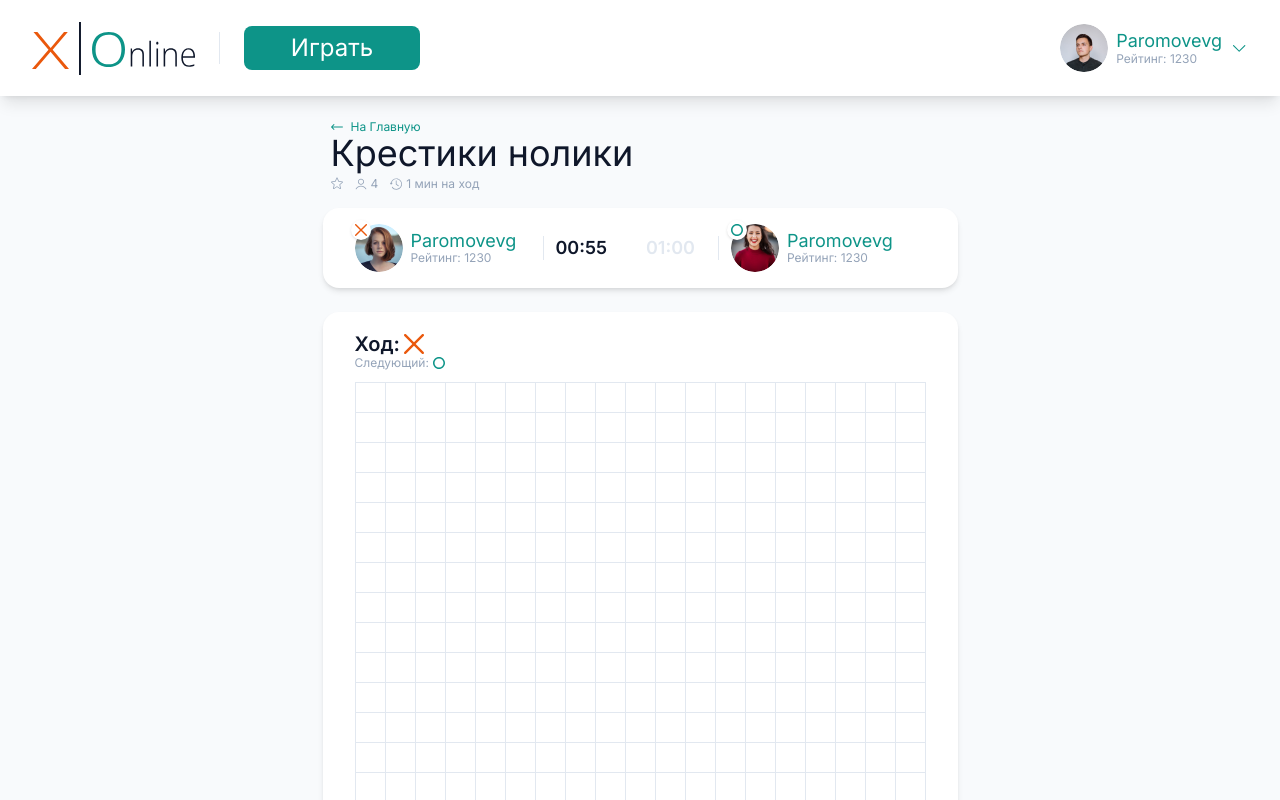
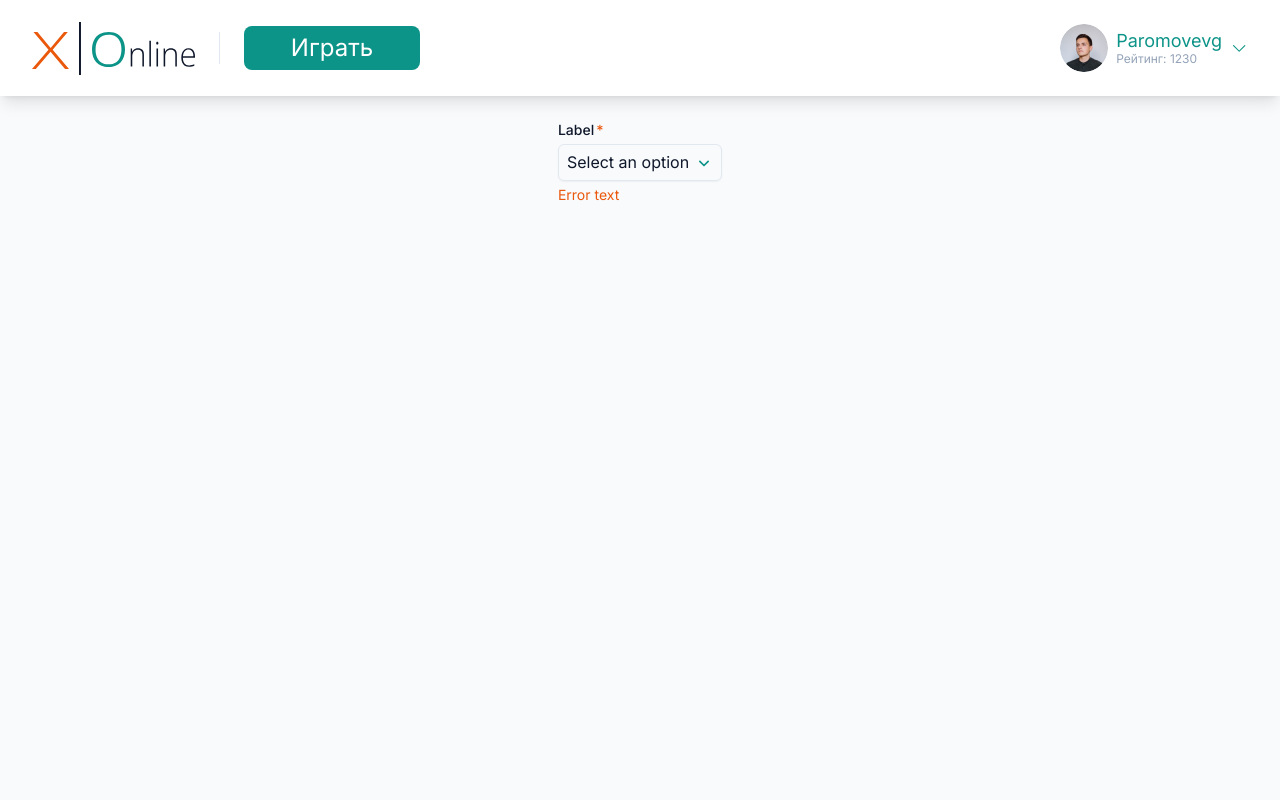
Before and after one commit to Kvazim/tic-tac-toe-online, a Next.js app: page / in a window 1280 px wide. Shown: the top 800 px of the page. Built offline with nearby package versions, Linux system fonts and the light colour scheme.

Commit message:
feat: Добавление селекта и инпута

```diff
--- /dev/null
+++ b/components/uikit/fields/ui-field-input.jsx
@@ -0,0 +1,33 @@
+import clsx from "clsx";
+
+/**
+ * Input component for UiTextField.
+ *
+ * @param {{
+ * required?: boolean;
+ * isError?: boolean;
+ * } & import('react').HTMLAttributes<HTMLInputElement>} props
+ */
+
+
+export function UiFieldInput({ required, errorText, ...inputProps }) {
+  return (
+    <input
+      type="email"
+      id="example2"
+      required={required}
+      className={clsx([
+        `
+        px-2 py-2 leading-tight outline-0 border
+        block w-full rounded-md shadow-sm
+        focus:ring-opacity-50 disabled:cursor-not-allowed
+        disabled:bg-gray-50 disabled:text-gray-500
+        `,
+        errorText
+          ? "focus:border-orange-600 focus:ring focus:ring-orange-600/20 border-orange-600"
+          : "focus:border-teal-600 focus:ring focus:ring-teal-600/20 border-slate-200",
+      ])}
+      {...inputProps}
+    />
+  );
+}
--- /dev/null
+++ b/components/uikit/fields/ui-field-label.jsx
@@ -0,0 +1,26 @@
+import clsx from "clsx";
+
+/**
+ * Label component for UiTextField.
+ *
+ * @param {{
+ *   label: string,    // The label text.
+ *   required: boolean // Indicates if the field is required.
+ * }} props
+ * @returns {JSX.Element|null} The label component.
+ */
+
+
+export function UiFieldLabel({ label, required }) {
+  return (
+    <label
+      htmlFor="example2"
+      className={clsx(
+        required && "after:text-orange-600 after:content-['*']",
+        "mb-1 block text-sm font-medium text-slate-900 after:ml-0.5"
+      )}
+    >
+      {label}
+    </label>
+  );
+}
--- /dev/null
+++ b/components/uikit/fields/ui-field-message.jsx
@@ -0,0 +1,28 @@
+import clsx from "clsx";
+
+/**
+ * Message component for UiTextField.
+ *
+ * @param {{
+ *   helperText: string,    // The helper text.
+ *   errorText: string,     // The error text.
+ * }} props
+ * @returns {JSX.Element|null} The message component.
+ */
+
+
+export function UiFieldMessage({ helperText, errorText }) {
+  const isError = !!errorText;
+  const messageText = errorText || helperText;
+
+  return (
+    <p
+      className={clsx(
+        "mt-1 text-sm",
+        isError ? "text-orange-600" : "text-slate-400"
+      )}
+    >
+      {messageText}
+    </p>
+  );
+}
--- /dev/null
+++ b/components/uikit/fields/ui-select-field.jsx
@@ -0,0 +1,34 @@
+import { UiFieldLabel } from "./ui-field-label";
+import { UiFieldMessage } from "./ui-field-message";
+import { UiSelect } from "./ui-select";
+
+/**
+ * Select field component with label and error/helper message.
+ *
+ * @param {Object} props - The props object.
+ * @param {string} props.label - The label text.
+ * @param {boolean} props.required - Indicates if the field is required.
+ * @param {string} props.helperText - The helper text.
+ * @param {string} props.errorText - The error text.
+ * @param {string} props.className - The additional CSS classes for the component.
+ * @param {string[]} props.options - The array of select options.
+ * @returns {JSX.Element} The select field component.
+ */
+
+
+export function UiSelectField({
+  label,
+  required,
+  helperText,
+  errorText,
+  className,
+  options,
+}) {
+  return (
+    <div className={className}>
+      <UiFieldLabel label={label} required={required} />
+      <UiSelect className="mt-1" options={options} />
+      <UiFieldMessage helperText={helperText} errorText={errorText} />
+    </div>
+  );
+}
--- /dev/null
+++ b/components/uikit/fields/ui-select.jsx
@@ -0,0 +1,102 @@
+import { useState } from "react";
+import { Listbox } from "@headlessui/react";
+import clsx from "clsx";
+
+/**
+ * UiSelect component. It renders a dropdown select component.
+ * @component
+ * @param {{
+ *   className: string,
+ *   options: Array.<{value: (string|number), label: string}>,
+ *   isError?: boolean,
+ * }} props
+ */
+
+
+export function UiSelect({ className, options, isError }) {
+  const [selectedOption, setSelectedOption] = useState(null);
+
+  const handleSelect = (option) => {
+    setSelectedOption(option);
+  };
+
+  return (
+    <Listbox
+      className={className}
+      value={selectedOption}
+      onChange={handleSelect}
+    >
+      {({ open }) => (
+        <>
+          <div className="relative">
+            <Listbox.Button className={buttonClasses(isError)}>
+              {selectedOption ? selectedOption.label : "Select an option"}
+              <span className="absolute inset-y-0 right-0 flex items-center pr-2">
+                <DropDownIcon isOpen={open} />
+              </span>
+            </Listbox.Button>
+            <Listbox.Options className="absolute z-10 mt-1 w-full bg-white rounded-md shadow-lg max-h-60 overflow-auto text-base sm:text-sm focus:outline-none">
+              {renderOptions(options)}
+            </Listbox.Options>
+          </div>
+        </>
+      )}
+    </Listbox>
+  );
+}
+
+function DropDownIcon({ isOpen }) {
+  return (
+    <svg
+      xmlns="http://www.w3.org/2000/svg"
+      viewBox="0 0 24 24"
+      fill="none"
+      stroke="currentColor"
+      strokeWidth="2"
+      strokeLinecap="round"
+      strokeLinejoin="round"
+      className={clsx(isOpen && "rotate-180", "h-5 w-5 text-teal-600")}
+    >
+      <path d="M7 10l5 5 5-5" />
+    </svg>
+  );
+}
+
+function buttonClasses(isError) {
+  return clsx(
+    "px-2 py-2 pr-8 leading-tight outline-0 border block w-full rounded-md shadow-sm focus:ring-opacity-50",
+    isError
+      ? "border-teal-600 focus:border-teal-600 focus:ring focus:ring-teal-600/20"
+      : "border-slate-200 focus:border-teal-600 focus:ring focus:ring-teal-600/20"
+  );
+}
+
+function optionClasses(active) {
+  return clsx(
+    "cursor-pointer select-none relative py-2 pl-3 pr-9",
+    active ? "text-white bg-teal-600" : "text-gray-900"
+  );
+}
+
+function renderOptions(options) {
+  return options.map((option) => (
+    <Listbox.Option
+      key={option.value}
+      value={option}
+      className={({ active }) => optionClasses(active)}
+    >
+      {({ selected }) => (
+        <>
+          <span
+            className={clsx(
+              selected ? "font-semibold" : "font-normal",
+              "block truncate"
+            )}
+          >
+            {option.label}
+          </span>
+        </>
+      )}
+    </Listbox.Option>
+  ));
+}
--- /dev/null
+++ b/components/uikit/fields/ui-text-field.jsx
@@ -0,0 +1,34 @@
+import { UiFieldLabel } from "./ui-field-label";
+import { UiFieldMessage } from "./ui-field-message";
+import { UiFieldInput } from "./ui-field-input";
+
+/**
+ * Text field component with label and error/helper message.
+ *
+ * @param {{
+ *   label: string,             // The label text.
+ *   required: boolean,         // Indicates if the field is required.
+ *   helperText: string,        // The helper text.
+ *   errorText: string,         // The error text.
+ *   className: string,         // The additional CSS classes for the component.
+ * } & import('react').HTMLAttributes<HTMLInputElement>  } props
+ * @returns {JSX.Element} The text field component.
+ */
+
+
+export function UiTextField({
+  label,
+  required,
+  helperText,
+  errorText,
+  className,
+  ...inputProps
+}) {
+  return (
+    <div className={className}>
+      <UiFieldLabel label={label} required={required} />
+      <UiFieldInput required={required} errorText={errorText} {...inputProps} />
+      <UiFieldMessage helperText={helperText} errorText={errorText} />
+    </div>
+  );
+}
--- a/package.json
+++ b/package.json
@@ -15,6 +15,7 @@
   "author": "",
   "license": "ISC",
   "dependencies": {
+    "@headlessui/react": "^1.7.15",
     "clsx": "^2.0.0",
     "next": "^13.3.4",
     "react": "^18.2.0",
--- a/pages/index.jsx
+++ b/pages/index.jsx
@@ -1,11 +1,24 @@
 import { Header } from '../components/header';
 import { Game } from '../components/game-new';
+import { UiTextField } from "../components/uikit/fields/ui-text-field";
+import { UiSelectField } from "../components/uikit/fields/ui-select-field";
 
 
 export default function HomePage() {
   return (
     <HomePageLayout header={<Header />}>
-      <Game />
+      {/* <Game /> */}
+      <UiSelectField
+        label="Label"
+        placeholder="Placeholder"
+        required
+        helperText="Helper text"
+        errorText="Error text"
+        options={[
+          { label: "Первый label", value: 1 },
+          { label: "Второй label", value: 2 },
+        ]}
+      />
     </HomePageLayout>
   );
 }
```
Also changed, not shown: 1 other file (tests, documents, lock files or other folders).
